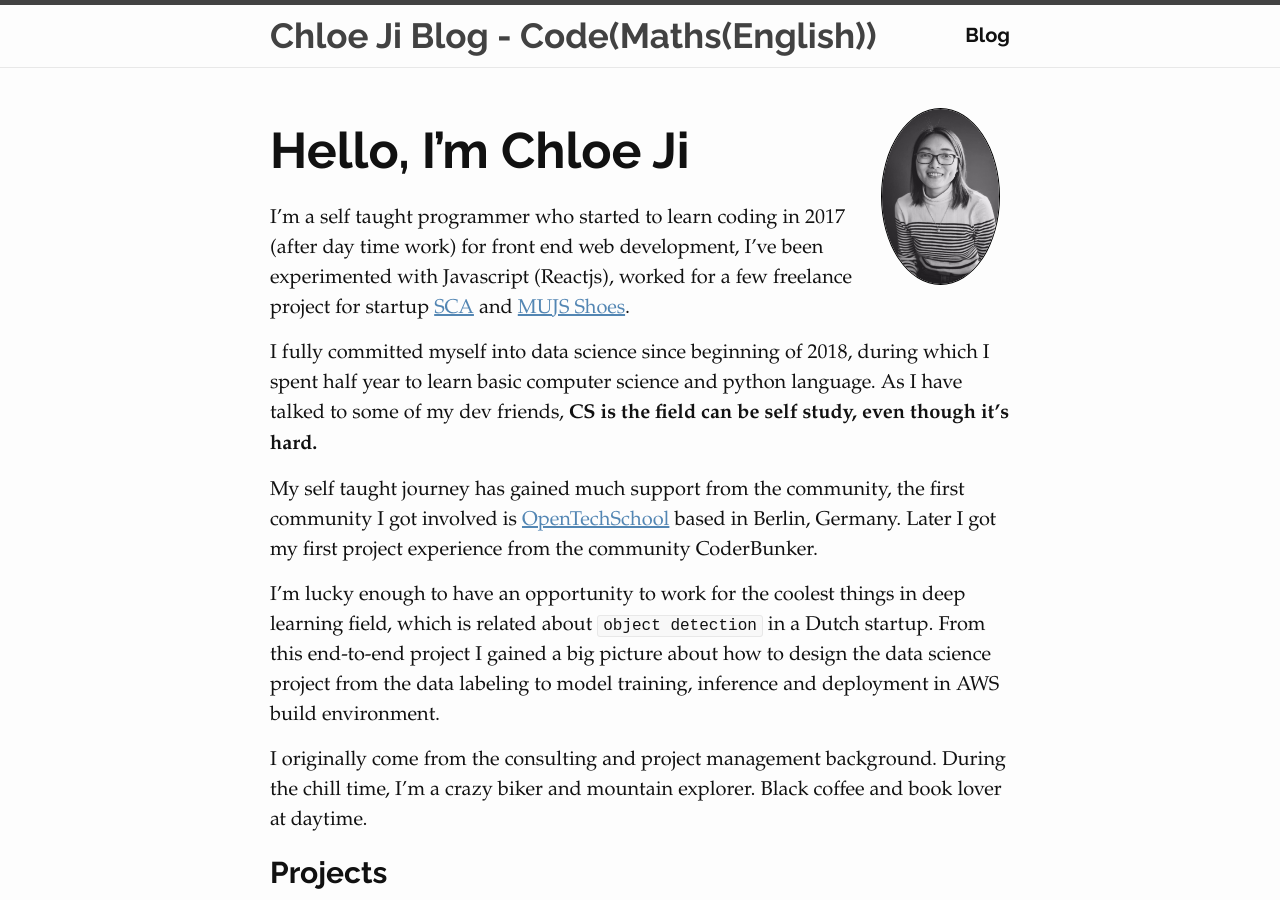
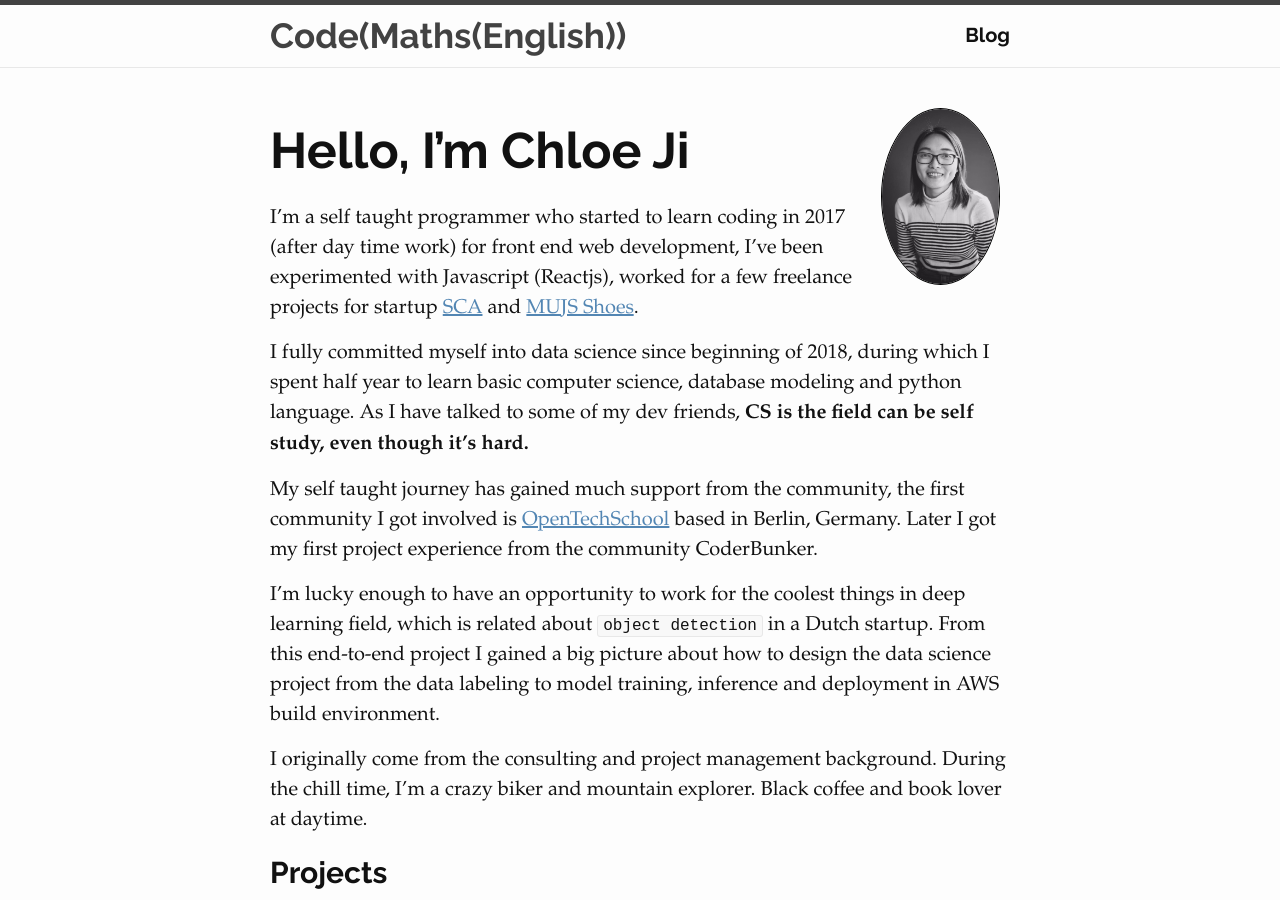
Before and after one commit to Chloejay/chloejay.github.io, a Jekyll site: the page built from index.md, in a window 1280 px wide and 900 px high. Built offline with Jekyll 4.4.1, drawn with Linux system fonts in a browser that asks for light colours; some of the changed text lies outside the part shown.

Commit message:
update svg and homepage

```diff
--- a/Gemfile
+++ b/Gemfile
@@ -28,5 +28,4 @@ end
 # Performance-booster for watching directories on Windows
 # gem "wdm", "~> 0.1.1", :install_if => Gem.win_platform?
 
-source "https://rubygems.org"
-gem "github-pages", group: :jekyll_plugins
+gem 'github-pages', group: :jekyll_plugins
--- a/_config.yml
+++ b/_config.yml
@@ -18,10 +18,9 @@
 # You can create any custom variable you would like, and they will be accessible
 # in the templates via {{ site.myvariable }}.
 
-title: Chloe Ji Blog - Code(Maths(English))
+title: Code(Maths(English))
 email: ji.jie@edhec.com
-description: >- # this means to ignore newlines until "baseurl:"
-  Chloe Ji's personal blog. Craft & Biker!
+description: Chloe Ji's Blog. Crafting & Biker!
 baseurl: "" # the subpath of your site, e.g. /blog
 url: "" # the base hostname & protocol for your site, e.g. http://example.com
 twitter_username: chloeji91
@@ -39,6 +38,9 @@ kramdown:
 highlighter: rouge
 minima:
   date_format: "%-d %b %Y"
+exclude:
+  - Gemfile
+  - Gemfile.lock
 
 defaults:
   -
--- a/_includes/footer.html
+++ b/_includes/footer.html
@@ -12,7 +12,22 @@
       {% include icon-twitter.html username=site.twitter_username %}
     </span>
     {% endif %}
-    </div>
+
+    {% if site.medium_username %}
+    <span>
+      {% include icon-medium.html username=site.medium_username %}
+    </span>
+    {% endif %}
+  </div>
+
+  <div>
+    {% if site.description %}
+    <span>
+      {{site.description}}<sup>&trade;</sup>
+    </span>
+    {% endif %}
+  </div>
+  <div>
     <span>© 2020 {{ site.author }} powered by <a href="https://jekyllrb.com">Jekyll</a></span>
   </div>
 </footer>
--- /dev/null
+++ b/_includes/icon-medium.html
@@ -0,0 +1 @@
+<a href="https://medium.com/@{{ include.username }}"><span class="icon icon--medium">{% include icon-medium.svg %}</span></a>
--- a/index.md
+++ b/index.md
@@ -9,10 +9,10 @@ description: "I'm a self-taught programmer have experience in data analysis, dee
 
 # Hello, I'm Chloe Ji
 
-I'm a self taught programmer who started to learn coding in 2017 (after day time work) for front end web development, I've been experimented with Javascript (Reactjs), worked for a few freelance project for startup <a href='https://www.scachess.com/'>SCA</a> and <a href='https://www.mjus-shoes.com/'> MUJS Shoes</a>.
+I'm a self taught programmer who started to learn coding in 2017 (after day time work) for front end web development, I've been experimented with Javascript (Reactjs), worked for a few freelance projects for startup <a href='https://www.scachess.com/'>SCA</a> and <a href='https://www.mjus-shoes.com/'> MUJS Shoes</a>.
 <br/>
 
-I fully committed myself into data science since beginning of 2018, during which I spent half year to learn basic computer science and python language. As I have talked to some of my dev friends, <strong>CS is the field can be self study, even though it's hard.</strong> <br/>
+I fully committed myself into data science since beginning of 2018, during which I spent half year to learn basic computer science, database modeling and python language. As I have talked to some of my dev friends, <strong>CS is the field can be self study, even though it's hard.</strong> <br/>
 
 My self taught journey has gained much support from the community, the first community I got involved is <a href='https://www.opentechschool.org/'>OpenTechSchool</a> based in Berlin, Germany. Later I got my first project experience from the community CoderBunker. <br/>
 
```
Also changed, not shown: _drafts/2020-01-29-database-system.md (deleted, +0 -13 lines), _includes/icon-github.svg, _includes/icon-medium.svg (added), _includes/icon-twitter.svg.
